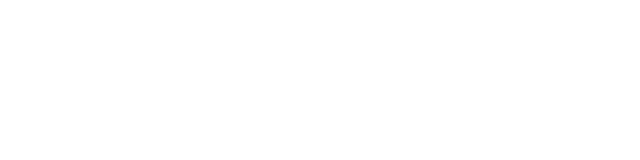
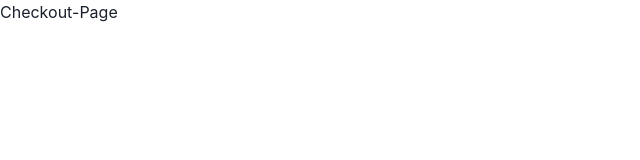
Before and after one commit to harshadapr/Royal_Brothers, a React (Create React App) app in the folder royal_brothers/: page / in a window 1280 px wide. Shown: the top 160 px of the page, without its empty margins (0-640 px from the left). Built offline with nearby package versions, Linux system fonts and the light colour scheme.

Commit message:
checkout branch

```diff
--- a/royal_brothers/src/App.js
+++ b/royal_brothers/src/App.js
@@ -1,4 +1,5 @@
 import './App.css';
+import Sample from './components/Sample';
 
 
 //clear everything before pushing and merging the codes on github
@@ -6,7 +7,7 @@
 function App() {
   return (
     <div className="App">
-
+      <Sample />
     </div>
   );
 }
--- /dev/null
+++ b/royal_brothers/src/components/Sample.js
@@ -0,0 +1,7 @@
+function Sample() {
+    return (<div>
+        <h1>Checkout-Page</h1>
+    </div>)
+
+}
+export default Sample;
```
